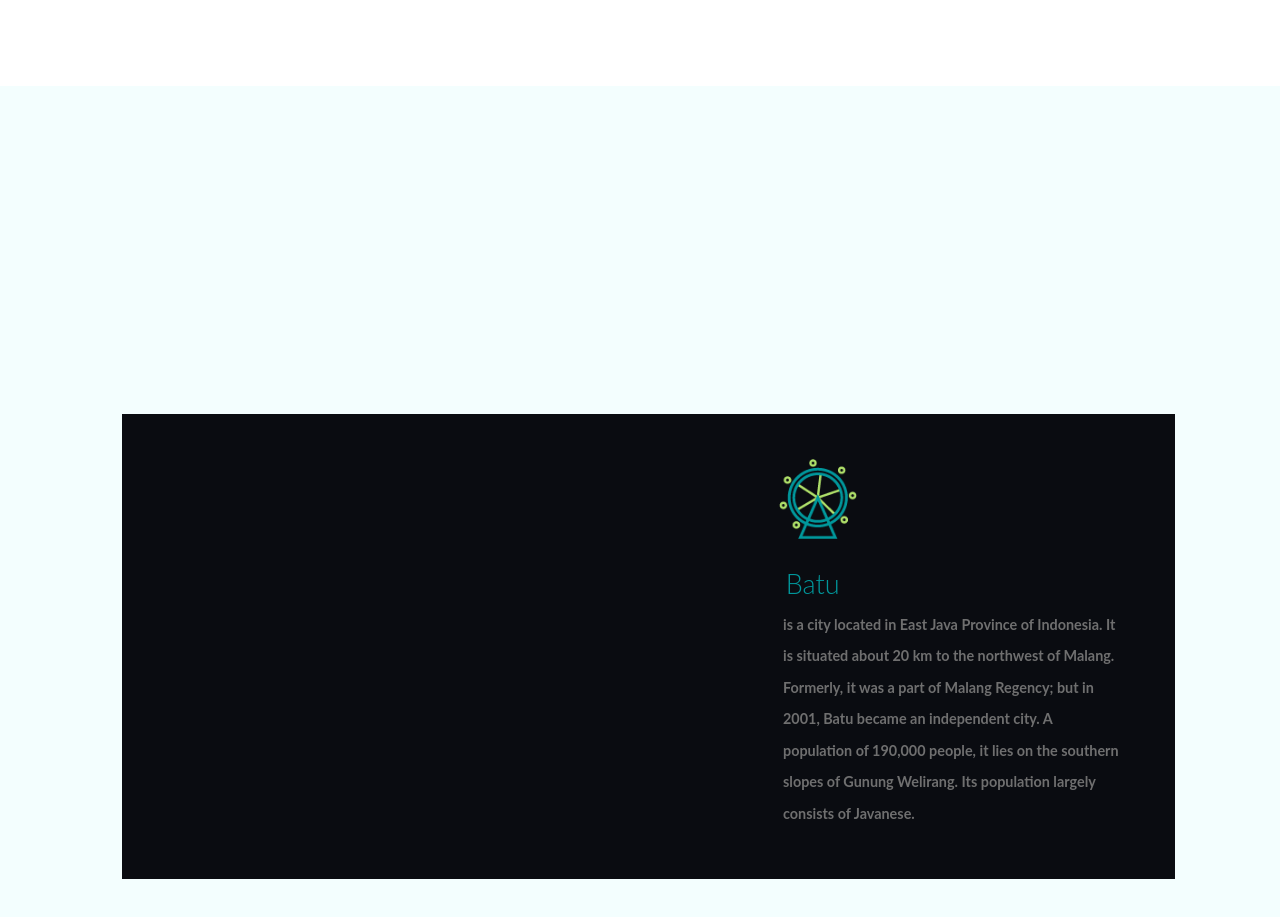
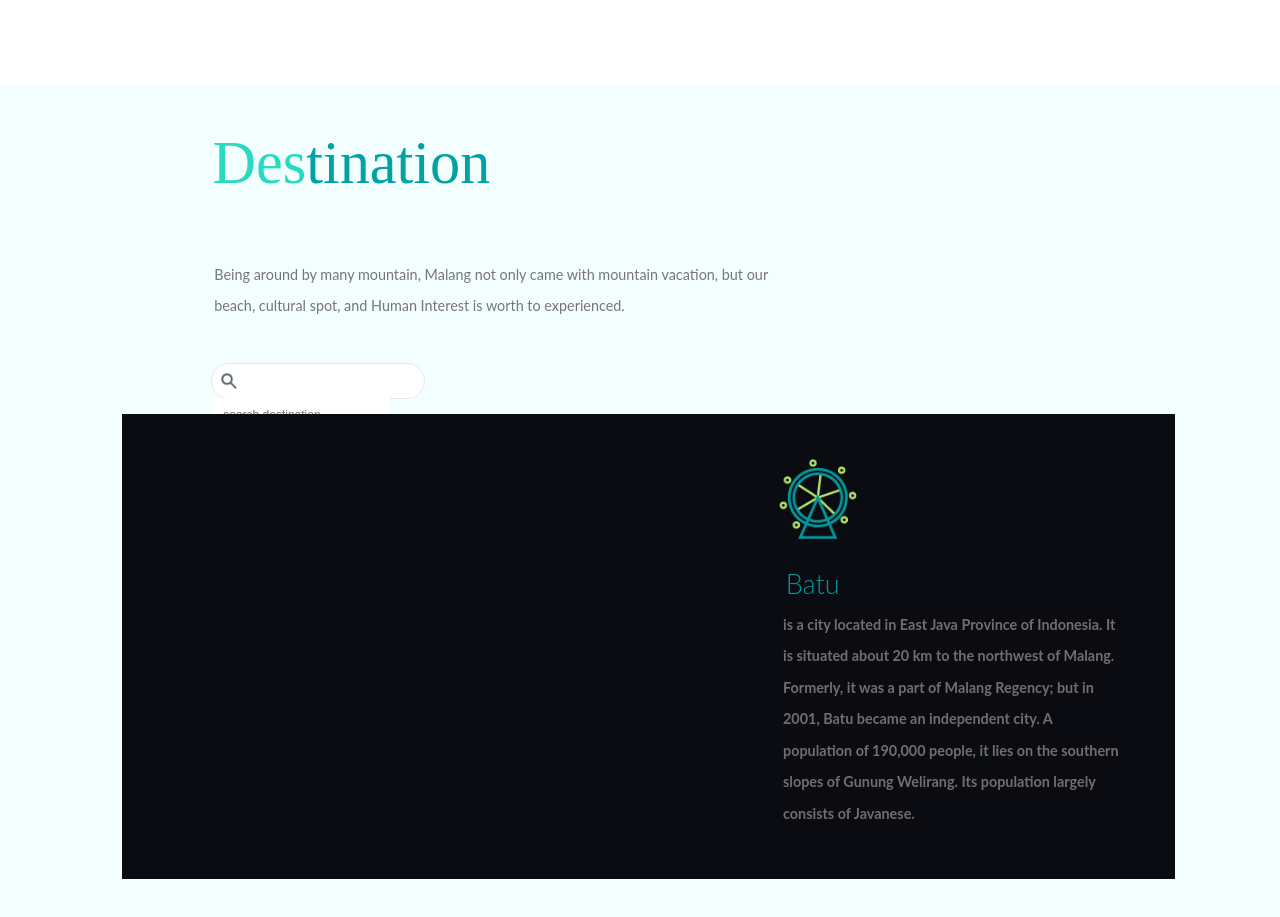
Before and after one commit to ihorek7777/Layoutsome, a plain HTML site: page index.html in a window 1280 px wide. Shown: the part 1020-1937 px from the top of the page. Drawn offline with Linux system fonts and the light colour scheme.

Commit message:
modified

```diff
--- a/index.html
+++ b/index.html
@@ -44,6 +44,16 @@
 	</article>
 
 	<article id="destination">
+		<p id="big-line"><span>Des</span>tination</p>
+		<p id="little-line">
+			Being around by many mountain, Malang not only came with mountain vacation, but our beach,
+			cultural spot, and Human Interest is worth to experienced.
+		</p>
+
+		<div id="search">
+			<img src="img/destination/search.png">
+			<input type="text" name="search" placeholder="search destination">
+		</div>
 
 
 		<section id="batu">
--- a/style.css
+++ b/style.css
@@ -215,6 +215,68 @@ header #oval  {
 	background-color: #f3fefe;
 }
 
+#destination #big-line {
+	/* Style for "Destinatio" */
+	position: absolute;
+	top: 68px;
+	left: 236px;
+	width: 375px;
+	height: 52px;
+	font-family: "Chunk Five";
+	font-size: 67px;
+	font-weight: 400;
+	line-height: 35px;
+
+	/* Text style for "tination" */
+	color: #01a2a6;
+
+	text-align: left;
+}
+
+#destination #big-line span {
+	/* Text style for "Des" */
+	color: #29d9c2;
+}
+
+#destination #little-line {
+	/* Style for "Being arou" */
+	position: absolute;
+	top: 192px;
+	left: 238px;
+	width: 664px;
+	height: 50px;
+	color: #777777;
+	font-family: Lato;
+	font-size: 16px;
+	font-weight: 400;
+	line-height: 35px;
+
+	text-align: left;
+}
+
+#destination #search {
+	position: absolute;
+	top: 308px;
+	left: 234px;
+	width: 236px;
+	height: 37px;
+	border: 1px solid #e8e8e8;
+	border-radius: 20px;
+	background-color: #ffffff;
+}
+
+#destination #search img {
+	float: left;
+	padding: 10px;
+}
+
+#destination #search input {
+	float: left;
+	border: 0;
+	padding: 13px;
+	height: 10px;
+}
+
 
 /* batu */
 
```
Lines whose indentation alone changed are shown as unchanged.
